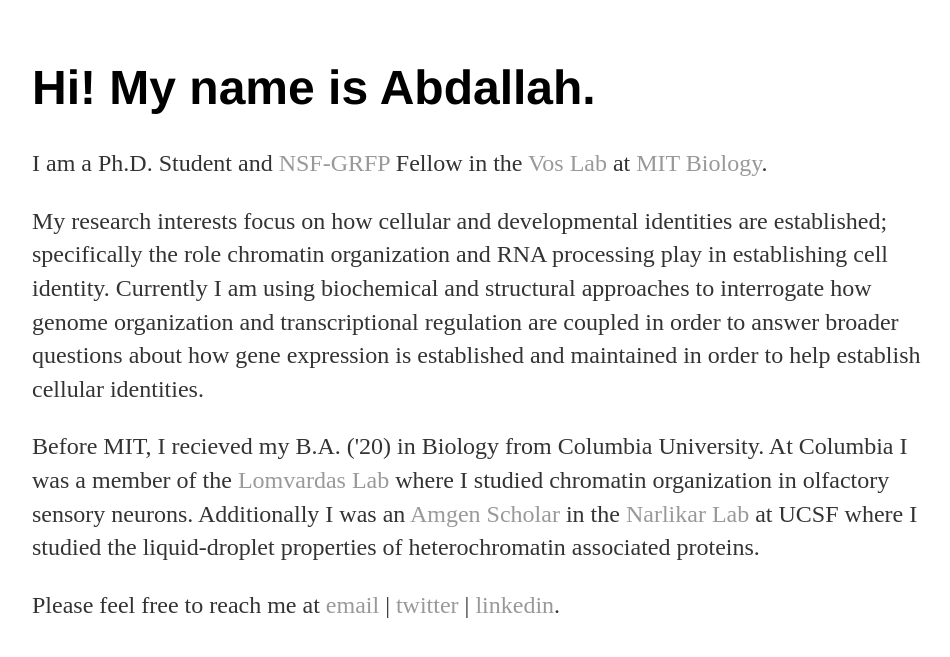
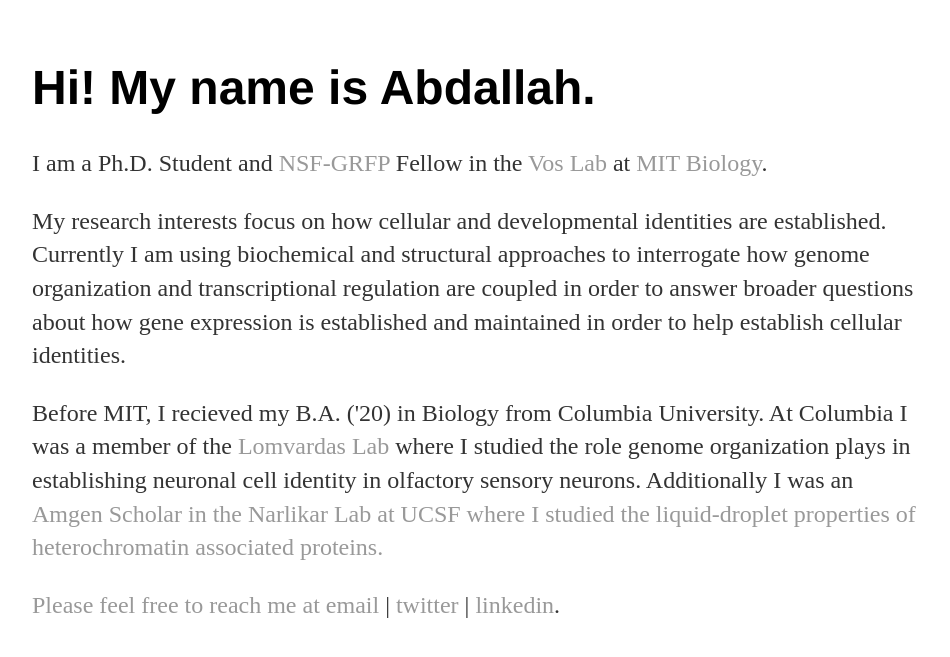
Before and after one commit to amohamed98/amohamed98.github.io, a Jekyll site: the page built from index.html, in a window 1280 px wide. Shown: the top 657 px of the page, without its empty margins (160-1110 px from the left). Built offline with Jekyll 4.4.1, drawn with Linux system fonts in a browser that asks for light colours.

Commit message:
Update index.html

```diff
--- a/index.html
+++ b/index.html
@@ -5,12 +5,12 @@
 <div class="blurb">
 	<h1>Hi! My name is Abdallah.</h1>
 				<p>I am a Ph.D. Student and <a href="https://www.nsfgrfp.org/">NSF-GRFP</a> Fellow in the <a href="https://www.voslab.org/">Vos Lab</a> at <a href="https://biology.mit.edu/graduate/">MIT Biology</a>. </p>
-				<p>My research interests focus on how cellular and developmental identities are established; specifically the role chromatin organization and RNA processing play in establishing cell</a>
-					identity. Currently I am using biochemical and structural approaches to interrogate how genome organization and transcriptional regulation are coupled in order to answer broader</a>
+				<p>My research interests focus on how cellular and developmental identities are established. Currently I am using biochemical and structural approaches to interrogate how genome organization and transcriptional regulation are coupled in order to answer broader</a>
 					questions about how gene expression is established and maintained in order to help establish cellular identities.<p>
 				<p>Before MIT, I recieved my B.A. ('20) in Biology from Columbia University. At Columbia I was a member of the <a href="https://lomvardaslab.zuckermaninstitute.columbia.edu/">Lomvardas Lab</a>
-					where I studied chromatin organization in olfactory sensory neurons. Additionally I was an <a href="https://amgenscholars.com/us-program/">Amgen Scholar</a> in the <a href="https://narlikarlab.ucsf.edu/">Narlikar Lab</a> at
-					UCSF where I studied the liquid-droplet properties of heterochromatin associated proteins.<p>
+					where I studied the role genome organization plays in establishing neuronal cell identity in olfactory sensory neurons. </a>
+					Additionally I was an <a href="https://amgenscholars.com/us-program/">Amgen Scholar in the </a>
+					<a href="https://narlikarlab.ucsf.edu/">Narlikar Lab at UCSF where I studied the liquid-droplet properties of heterochromatin associated proteins.<p>
 				<p>Please feel free to reach me at <a href=mailto:aam1@mit.edu>email</a> | <a href="https://twitter.com/AMohamed_98">twitter</a> | <a href="https://www.linkedin.com/in/abdallah-mohamed/">linkedin</a>.
 
 </div><!-- /.blurb -->
```
